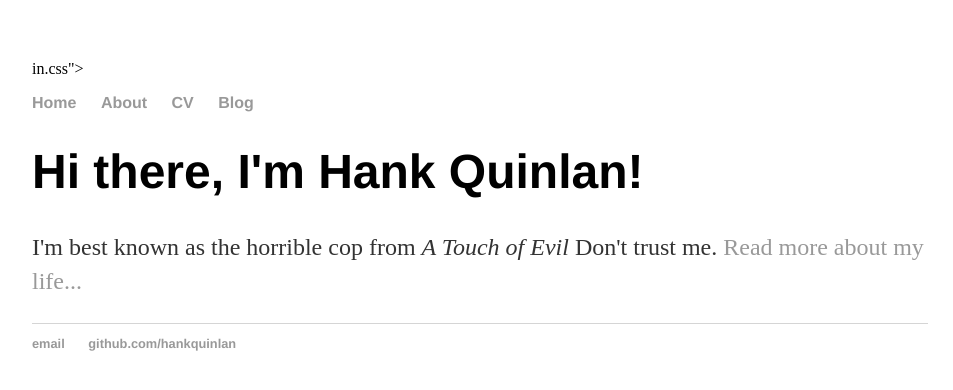
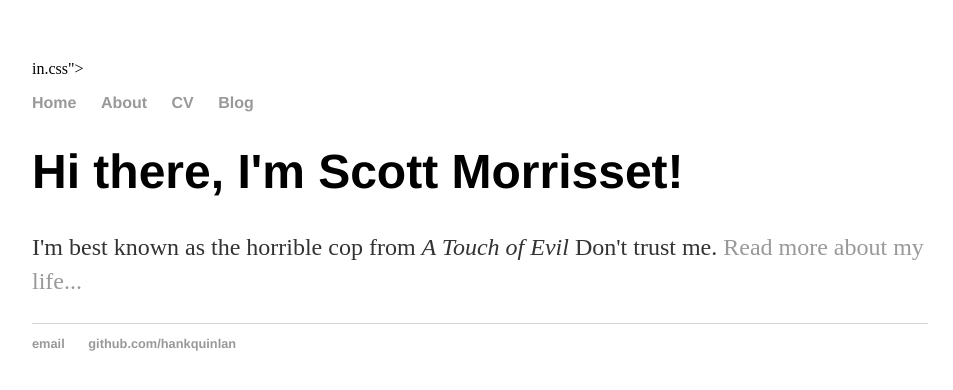
Before and after one commit to ScottJMorrissey/scottmorrissey.github.io, a plain HTML site: page index.html in a window 1280 px wide. Shown: the whole page, without its empty margins (160-1113 px from the left). Drawn offline with Linux system fonts and the light colour scheme.

Commit message:
Update index.html

```diff
--- a/index.html
+++ b/index.html
@@ -1,7 +1,7 @@
 <!DOCTYPE html>
 <html>
 	<head>
-		<title>Hank Quinlan, Horrible Cop</title>
+		<title>Scott Morrissey, Molecular Ecologist</title>
 		<!-- link to main stylesheet -->
 		<link rel="stylesheet" type="text/css" href="/css/main.css">
 in.css">
@@ -17,7 +17,7 @@ in.css">
 		</nav>
 		<div class="container">
     		<div class="blurb">
-        		<h1>Hi there, I'm Hank Quinlan!</h1>
+        		<h1>Hi there, I'm Scott Morrisset!</h1>
 				<p>I'm best known as the horrible cop from <em>A Touch of Evil</em> Don't trust me. <a href="/about">Read more about my life...</a></p>
     		</div><!-- /.blurb -->
 		</div><!-- /.container -->
```
